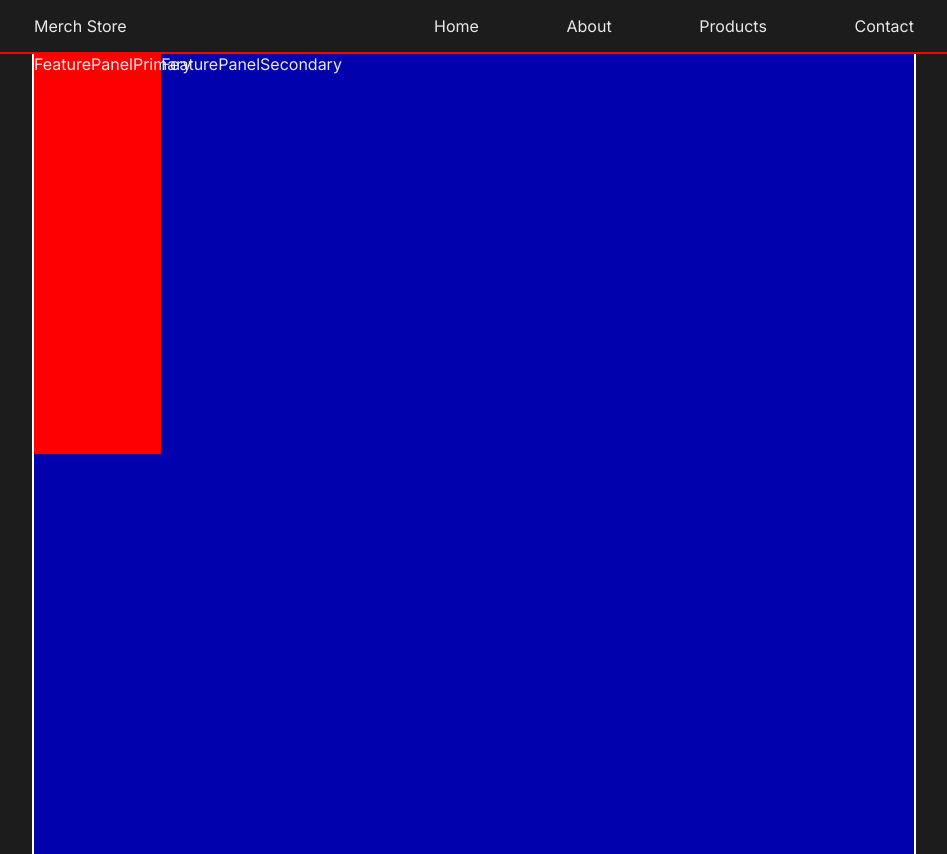
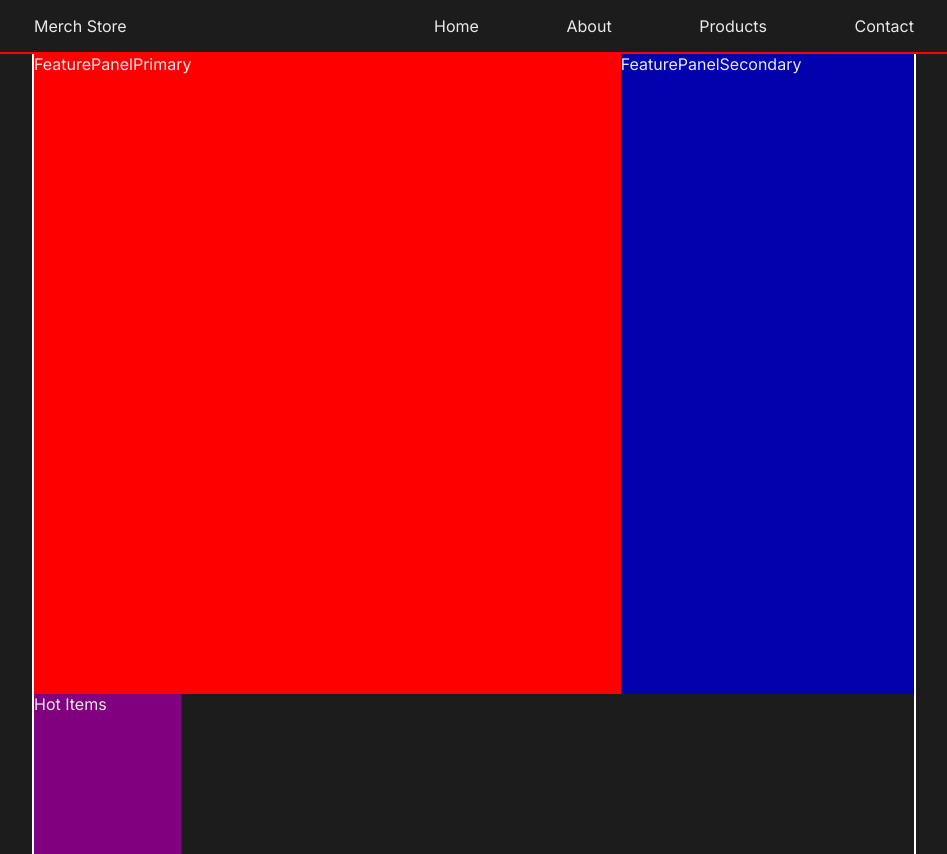
Before and after one commit to nickhibbits/merch-store, a Next.js app: page / in a window 1280 px wide. Shown: the whole page, without its empty margins (166-1113 px from the left). Built offline with nearby package versions, Linux system fonts and the light colour scheme.

Commit message:
tighten feature panel responsive design

```diff
--- a/components/Panels/FeaturePanel/FeaturePanel.module.scss
+++ b/components/Panels/FeaturePanel/FeaturePanel.module.scss
@@ -6,6 +6,22 @@
   @include mediaQueries.medium-screen {
     grid-area: 1 / 1 / 2 / 3;
   }
+
+  @include mediaQueries.small-desktop {
+    grid-area: 1 / 1 / 3 / 9;
+  }
+}
+
+.feature_panel_secondary {
+  background-color: rgb(1, 1, 174);
+
+  @include mediaQueries.medium-screen {
+    grid-area: 2 / 1 / 3 / 3;
+  }
+
+  @include mediaQueries.small-desktop {
+    grid-area: 1 / 9 / 3 / 13;
+  }
 }
 
 // .feature_panel_secondary {
--- a/styles/layout.scss
+++ b/styles/layout.scss
@@ -29,6 +29,10 @@
     @include mediaQueries.large-tablet {
       grid-template-rows: 100dvh 35rem repeat(2, 20rem);
     }
+
+    @include mediaQueries.small-desktop {
+      grid-template-rows: 80dvh 35rem repeat(2, 20rem);
+    }
   }
 }
 
@@ -38,13 +42,11 @@
 }
 
 .page_container {
-  // background-color: darkgreen;
   outline: 2px solid white;
   @include layoutMixins.page_width;
 }
 
 .feature_wrapper {
-  background-color: rgb(1, 1, 174);
   @include layoutMixins.page_grid_columns;
   grid-template-rows: 60dvh 40dvh;
 
@@ -53,7 +55,12 @@
   }
 
   @include mediaQueries.large-tablet {
-    grid-template-rows: repeat(2, 50dvh);
+    // grid-template-rows: repeat(2, 50dvh);
+    grid-area: 1 / 1 / 2 / 13;
+  }
+
+  @include mediaQueries.small-desktop {
+    grid-template-rows: repeat(2, 40dvh);
     grid-area: 1 / 1 / 2 / 13;
   }
 }
```
